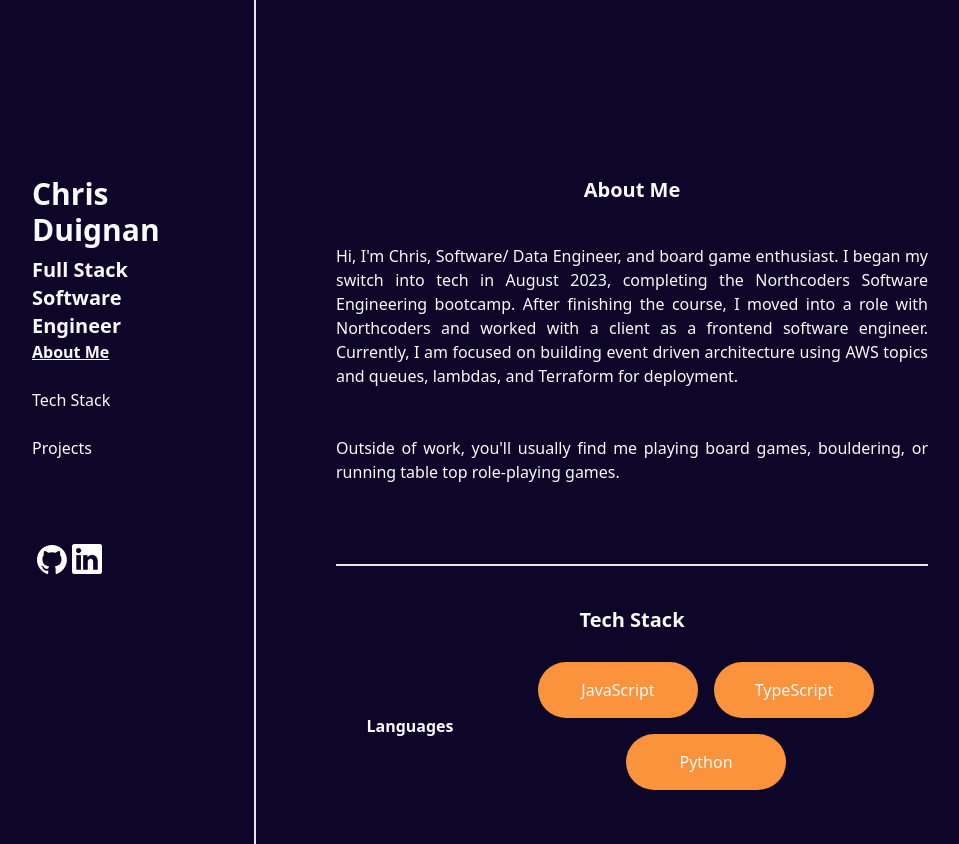
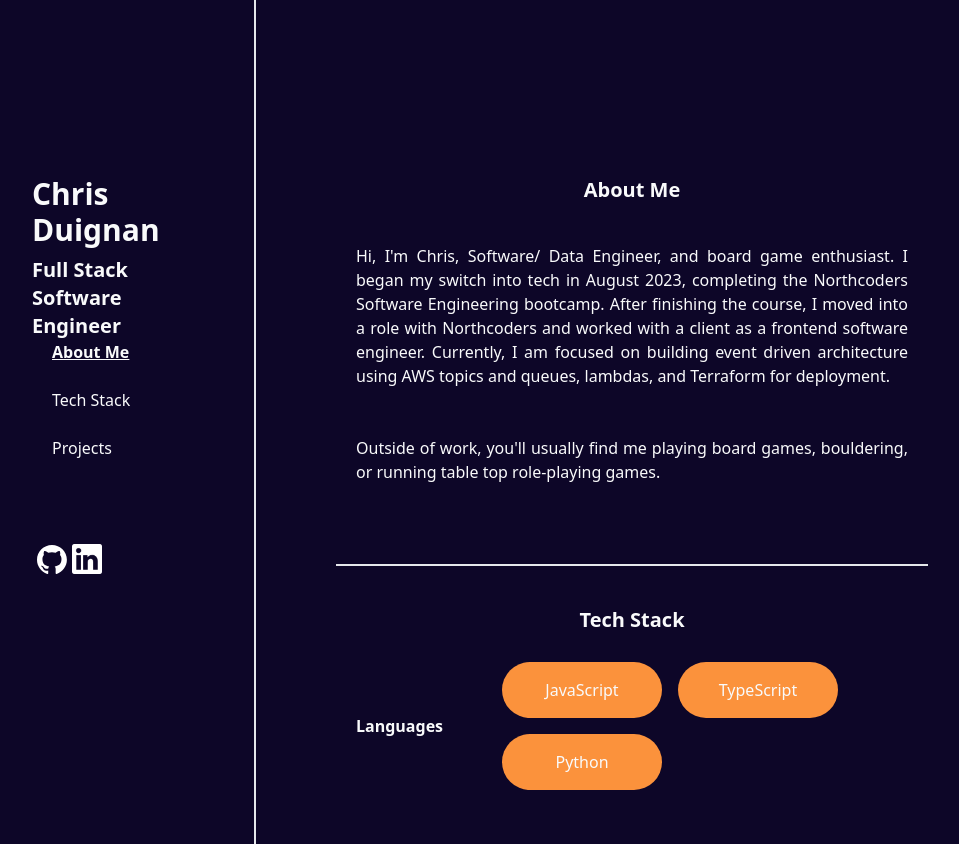
Before and after one commit to Chris-Duignan/portfolio, a Next.js app: page / in a window 1280 px wide. Shown: the whole page, without its empty margins (160-1119 px from the left). Built offline with nearby package versions, Linux system fonts and the light colour scheme; no server answers.

Commit message:
style: add padding and fix tech stack aligning

```diff
--- a/src/components/AboutMe.tsx
+++ b/src/components/AboutMe.tsx
@@ -3,7 +3,7 @@ import SecondaryTitle from "./typography/SecondaryTitle";
 
 const AboutMe = React.forwardRef<HTMLDivElement>((props, ref) => {
   return (
-    <div id="bio" ref={ref} className="pb-10 border-b-2">
+    <div id="bio" ref={ref} className="pb-10 px-5 border-b-2">
       <SecondaryTitle style={"text-center"}>About Me</SecondaryTitle>
       <p className="py-10">
         Hi, I&apos;m Chris, Software/ Data Engineer, and board game enthusiast.
--- a/src/components/NavBar.tsx
+++ b/src/components/NavBar.tsx
@@ -8,7 +8,7 @@ const NavBar = ({ section }: Props) => {
     const newStyle = "pb-6 lg:font-bold lg:underline lg:w-full"
     return (
         <nav>
-            <ul className="flex justify-between lg:items-left lg:flex-col">
+            <ul className="flex px-5 justify-between lg:items-left lg:flex-col">
                 <li className={section==="bio" ? newStyle: style}><a href="#bio">About Me</a></li>
                 <li className={section==="tech" ? newStyle: style}><a href="#tech">Tech Stack</a></li>
                 <li className={section==="projects" ? newStyle: style}><a href="#projects">Projects</a></li>
--- a/src/components/TechStack.tsx
+++ b/src/components/TechStack.tsx
@@ -23,17 +23,22 @@ const TechStack = React.forwardRef<HTMLDivElement>((props, ref) => {
     CICD: ["Github Actions", "Husky", "ESLint", "Serverless", "Docker"],
   };
 
-  const style = 'flex flex-col lg:flex-row justify-center items-center w-full py-5'
+  const style =
+    "flex flex-col lg:flex-row justify-center items-center w-full py-5";
 
   return (
-    <div id="tech" className="border-b-2" ref={ref}>
-      <SecondaryTitle style={'text-center pt-10'}>Tech Stack</SecondaryTitle>
+    <div id="tech" className="px-5 border-b-2" ref={ref}>
+      <SecondaryTitle style={"text-center pt-10"}>Tech Stack</SecondaryTitle>
       {Object.keys(tech).map((title) => {
         return (
           <div key={title} className="flex flex-col items-center">
             <div className={`${style}`}>
-              <TertiaryTitle style={"inline-block w-full text-center lg:w-3/12"}>{formatTitle(title)}</TertiaryTitle>
-              <div className="flex items-center justify-center flex-wrap w-full lg:w-9/12">
+              <TertiaryTitle
+                style={"inline-block w-full lg:w-3/12 text-center lg:text-left"}
+              >
+                {formatTitle(title)}
+              </TertiaryTitle>
+              <div className="flex items-center justify-center flex-wrap w-full lg:w-9/12 lg:justify-normal">
                 {tech[title].map((item) => {
                   return <Tag key={item}>{item}</Tag>;
                 })}
```
